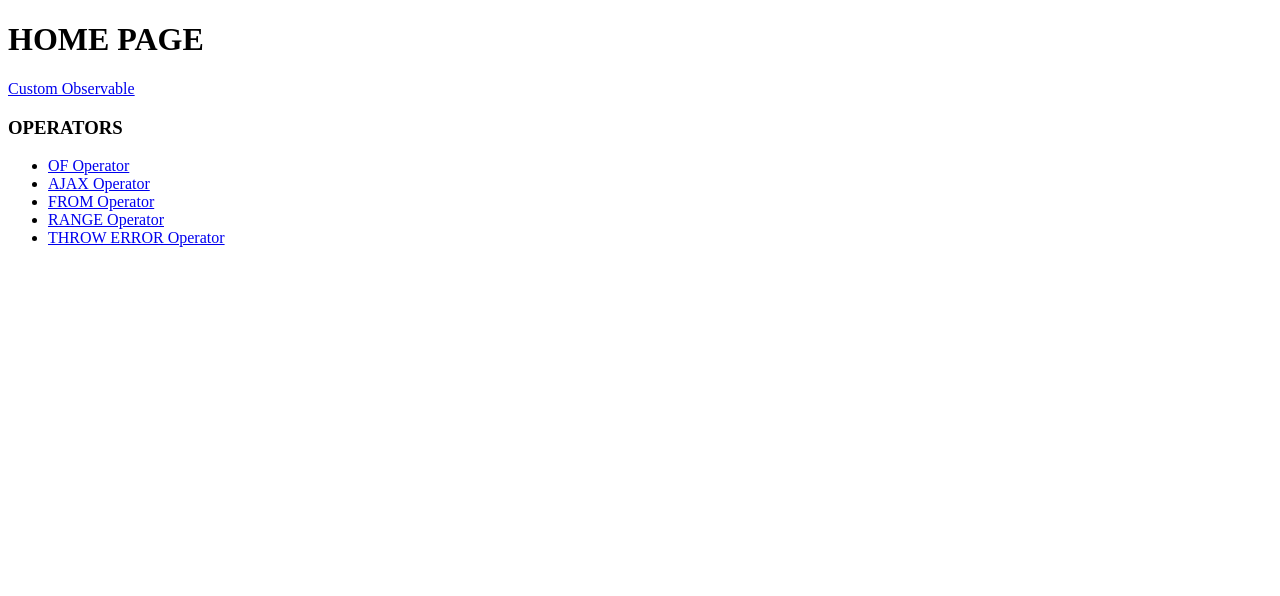
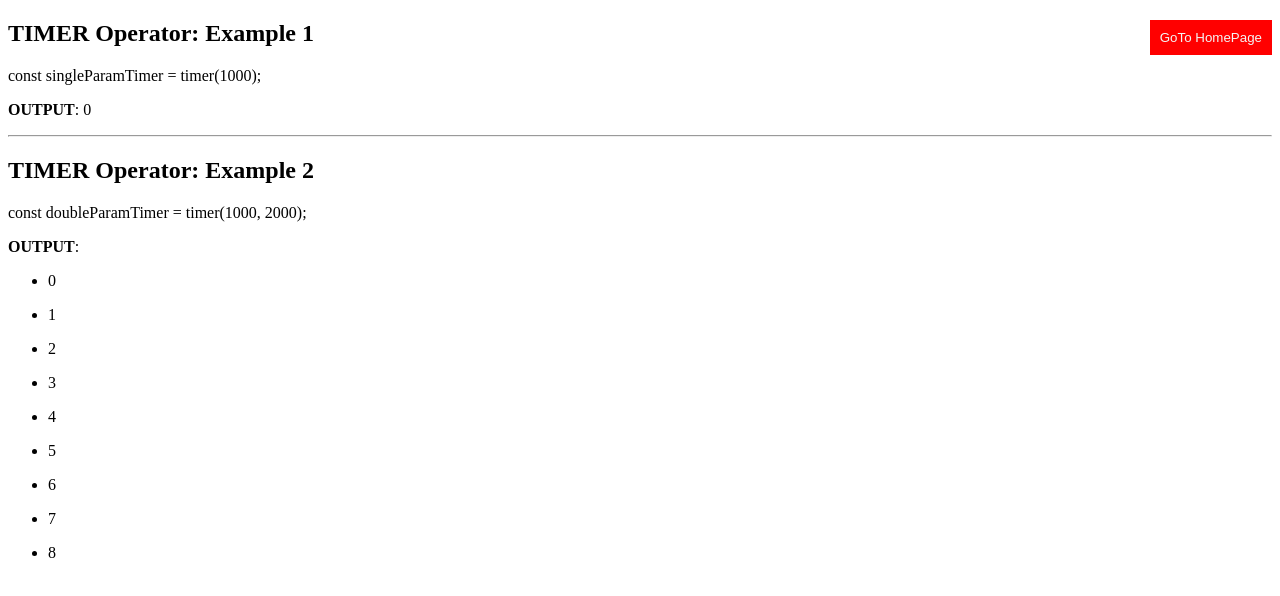
Before and after one commit to AdamAnsari/rxjs-angular, an Angular app: page /timer-operator in a window 1280 px wide. Shown: the top 596 px of the page. Built offline with nearby package versions, Linux system fonts and the light colour scheme.

Commit message:
Timer added

```diff
--- a/src/app/app-routing.module.ts
+++ b/src/app/app-routing.module.ts
@@ -7,6 +7,7 @@
 import { FromComponent } from './modules/operator/from/from.component';
 import { OfComponent } from './modules/operator/of/of.component';
 import { ThrowErrorComponent } from './modules/operator/throw-error/throw-error.component';
+import { TimerComponent } from './modules/operator/timer/timer.component';
 
 
 const routes: Routes = [
@@ -17,6 +18,7 @@
   { path: 'from-operator', component: FromComponent },
   { path: 'range-operator', component: CountComponent },
   { path: 'throw-error-operator', component: ThrowErrorComponent },
+  { path: 'timer-operator', component: TimerComponent },
 
   { path: '**', component: HomeComponent }
 ];
--- a/src/app/app.module.ts
+++ b/src/app/app.module.ts
@@ -11,6 +11,7 @@
 import { FromComponent } from './modules/operator/from/from.component';
 import { CountComponent } from './modules/operator/count/count.component';
 import { ThrowErrorComponent } from './modules/operator/throw-error/throw-error.component';
+import { TimerComponent } from './modules/operator/timer/timer.component';
 
 @NgModule({
   declarations: [
@@ -22,7 +23,8 @@
     AjaxComponent,
     FromComponent,
     CountComponent,
-    ThrowErrorComponent
+    ThrowErrorComponent,
+    TimerComponent
   ],
   imports: [
     BrowserModule,
--- a/src/app/modules/home/home.component.html
+++ b/src/app/modules/home/home.component.html
@@ -18,4 +18,7 @@
   <li>
     <a routerLink='/throw-error-operator'>THROW ERROR Operator</a>
   </li>
+  <li>
+    <a routerLink='/timer-operator'>TIMER Operator</a>
+  </li>
 </ul>
--- /dev/null
+++ b/src/app/modules/operator/timer/timer.component.html
@@ -0,0 +1,18 @@
+<button (click)="goBack()"
+  style="float: right; background-color: red; color: whitesmoke; border: none; padding: 10px; cursor: pointer;">
+  GoTo HomePage</button>
+
+<h2>TIMER Operator: Example 1</h2>
+<p>const singleParamTimer = timer(1000);</p>
+<p><strong>OUTPUT</strong>: <span>
+  {{ data1 }}
+</span></p>
+<hr>
+<h2>TIMER Operator: Example 2</h2>
+<p>const doubleParamTimer = timer(1000, 2000);</p>
+<p><strong>OUTPUT</strong>: </p>
+<ul *ngFor="let d of data2; let i=index;">
+  <li>
+    {{ d }}
+  </li>
+</ul>
--- /dev/null
+++ b/src/app/modules/operator/timer/timer.component.ts
@@ -0,0 +1,42 @@
+import { Component, OnInit } from '@angular/core';
+import { Router } from '@angular/router';
+import { Subscription, timer } from 'rxjs';
+
+@Component({
+  selector: 'app-timer',
+  templateUrl: './timer.component.html',
+  styleUrls: ['./timer.component.scss']
+})
+export class TimerComponent implements OnInit {
+  subs1: Subscription;
+  subs2: Subscription;
+  data1: number;
+  data2: any[] = [];
+
+  constructor(
+    private router: Router,
+  ) { }
+
+  ngOnInit(): void {
+    // Example 1
+    const singleParamTimer = timer(1000);
+    this.subs1 = singleParamTimer.subscribe(res => {
+      console.log(res);
+      this.data1 = res;
+    });
+    // Example 2
+    const doubleParamTimer = timer(1000, 500);
+    this.subs2 = doubleParamTimer.subscribe(res => {
+      console.log(res);
+      this.data2.push(res);
+      if(res === 10) {
+        this.subs2.unsubscribe();
+      }
+    });
+  }
+
+  goBack() {
+    this.router.navigate(['/'])
+  }
+
+}
```
Also changed, not shown: src/app/modules/operator/timer/timer.component.scss (added), 1 other file (tests, documents, lock files or other folders).
